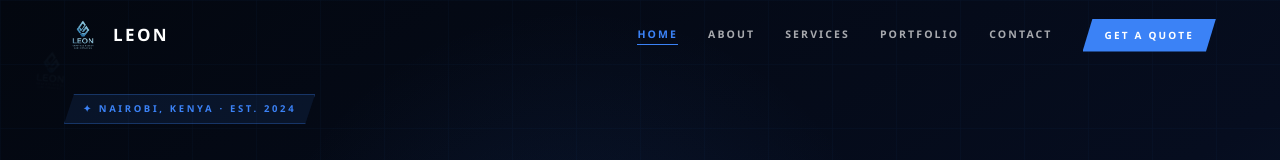
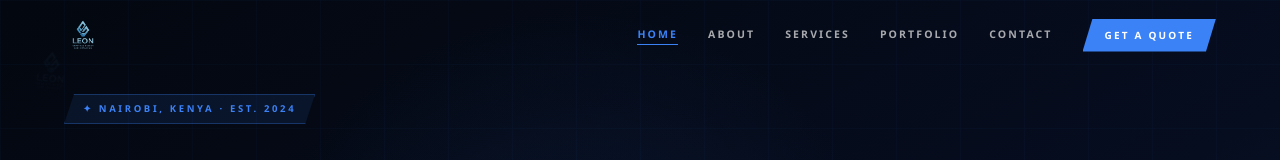
Before and after one commit to Lyone-K/leon-graphics, a Next.js app: page / in a window 1280 px wide. Shown: the top 160 px of the page. Built offline with nearby package versions, Linux system fonts and the light colour scheme.

Commit message:
Update page.tsx

```diff
--- a/app/page.tsx
+++ b/app/page.tsx
@@ -161,7 +161,7 @@ function Navbar({ active, go }: { active: string; go: (section: string) => void
         <button onClick={() => go("Home")} style={{ background: "none", border: "none", cursor: "pointer", display: "flex", alignItems: "center", gap: 11, padding: 0 }}>
           <Logo size={38} />
           <div style={{ textAlign: "left" }}>
-            <div style={{ color: C.white, fontWeight: 900, fontSize: 17, letterSpacing: "0.14em", lineHeight: 1 }}>LEON</div>
+            <div style={{ color: C.white, fontWeight: 900, fontSize: 17, letterSpacing: "0.14em", lineHeight: 1 }}></div>
             <div style={{ color: C.blue, fontSize: 8, letterSpacing: "0.18em", lineHeight: 1.4, marginTop: 1 }}></div>
           </div>
         </button>
```
